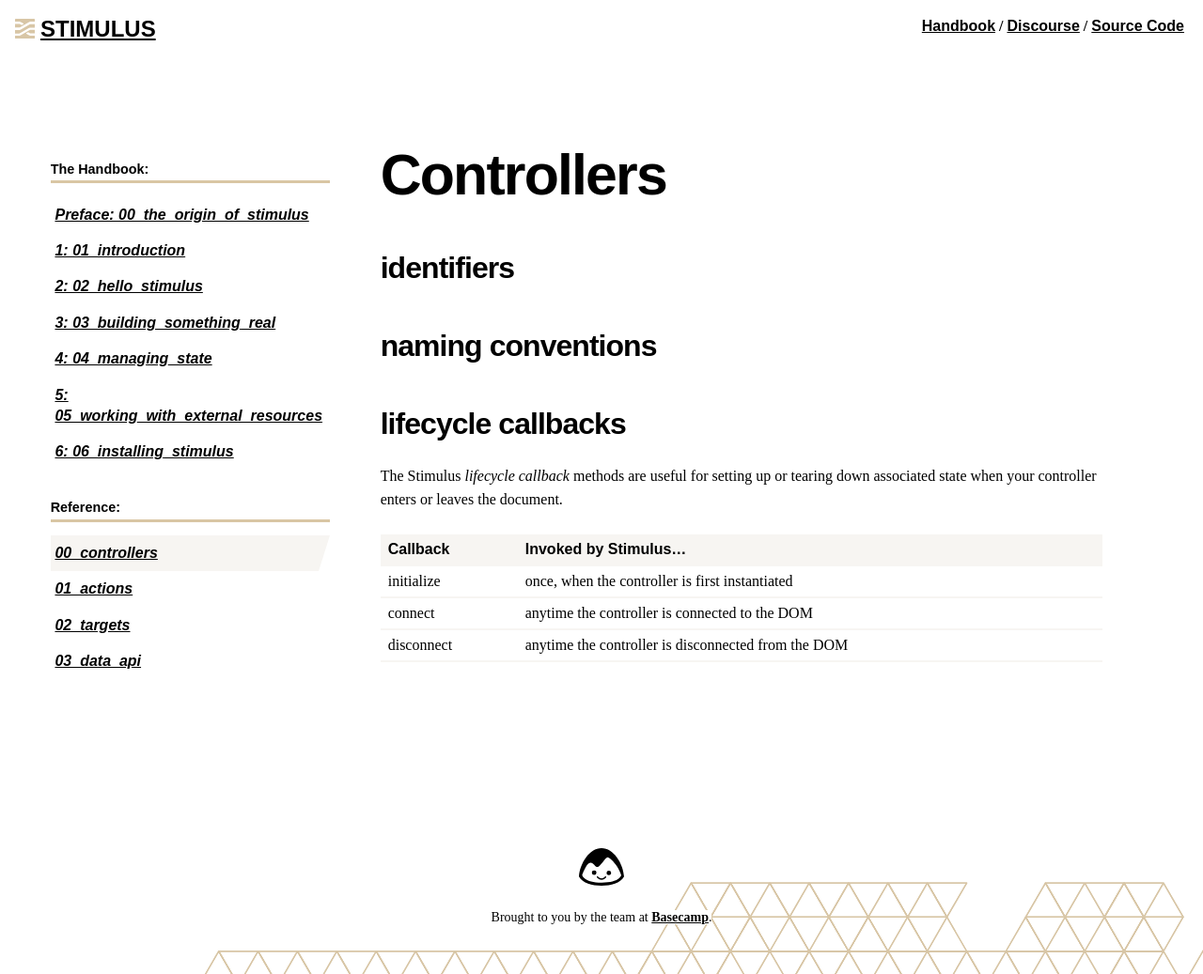
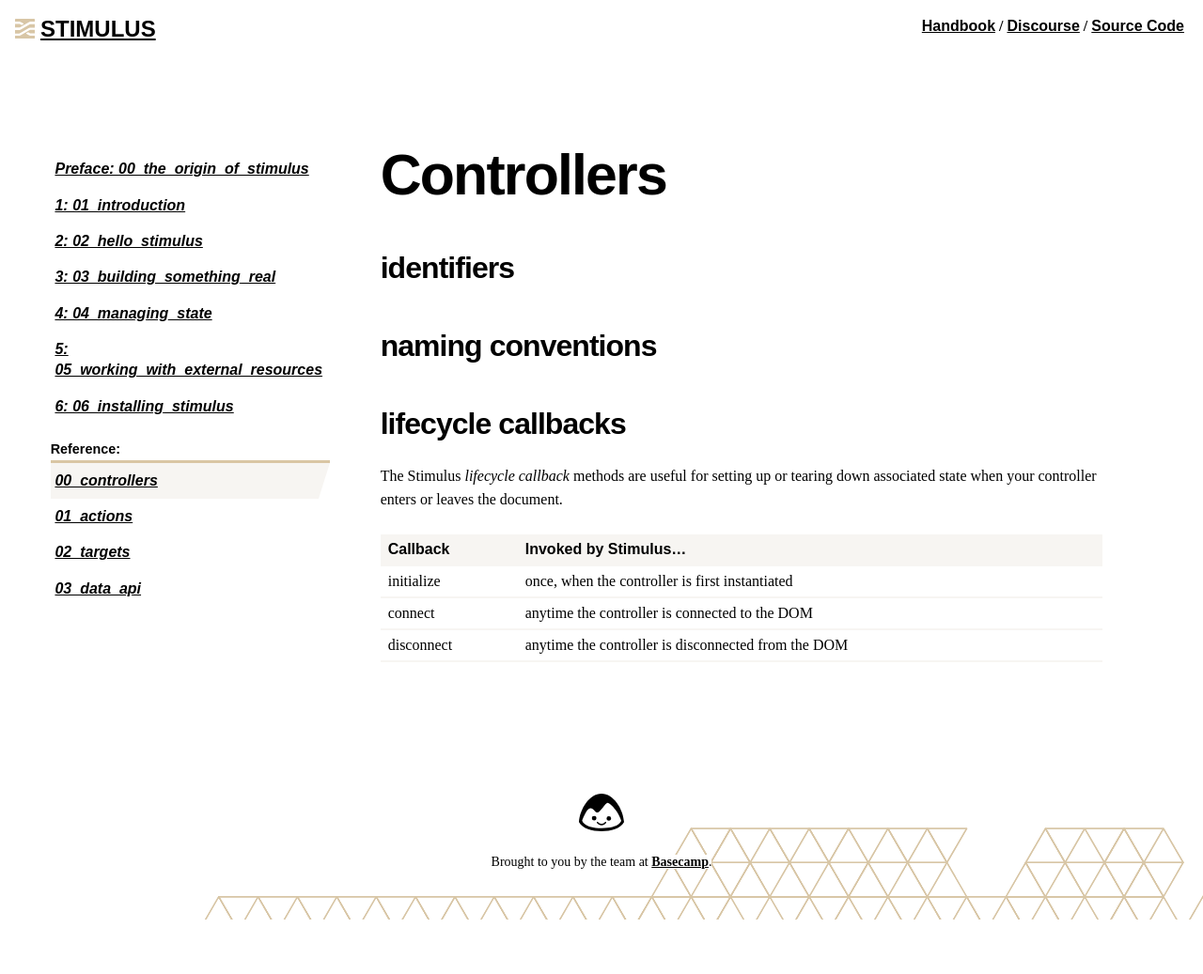
Before and after one commit to hotwired/stimulus-site, a Jekyll site: the page built from _reference/00_controllers.md, in a window 1280 px wide and 1037 px high. Shown: the whole window at 94% size. Built offline with Jekyll 4.4.1, drawn with Linux system fonts in a browser that asks for light colours; some web fonts are replaced; comment, search, counter and statistics services are not loaded.

Commit message:
Drop the "The", and drop the "Handbook" too. Just "". It's cleaner.

```diff
--- a/_layouts/handbook.html
+++ b/_layouts/handbook.html
@@ -11,7 +11,6 @@
       <nav class="handbook__nav">
         <label class="handbook__mobile-button handbook__mobile-button--close" for="hamburger"><span></span> close</label>
 
-        <p class="handbook__nav-title">The Handbook:</p>
         {% for chapter in site.handbook %}
           {% assign is_active = false %}
           {% if page.url == chapter.url %}
--- a/_sass/_handbook.scss
+++ b/_sass/_handbook.scss
@@ -106,16 +106,12 @@
 
 .handbook__nav-title {
   display: none;
-  margin: 0 0 1em 0;
+  margin: 1em 0 0 0;
   font-family: $sans-stack;
   font-weight: bold;
   font-size: 0.9rem;
   text-align: center;
   border-bottom: 0.25em solid $color-accent;
-
-  &:not(:first-of-type) {
-    margin-top: 2em;
-  }
 
   @include media(medium) {
     display: block;
@@ -131,6 +127,10 @@
   font-family: $sans-stack;
   font-weight: 700;
   line-height: 1.25;
+
+  &:first-of-type {
+    padding-top: 0;
+  }
 
   &:hover {
     text-decoration: none;
```
